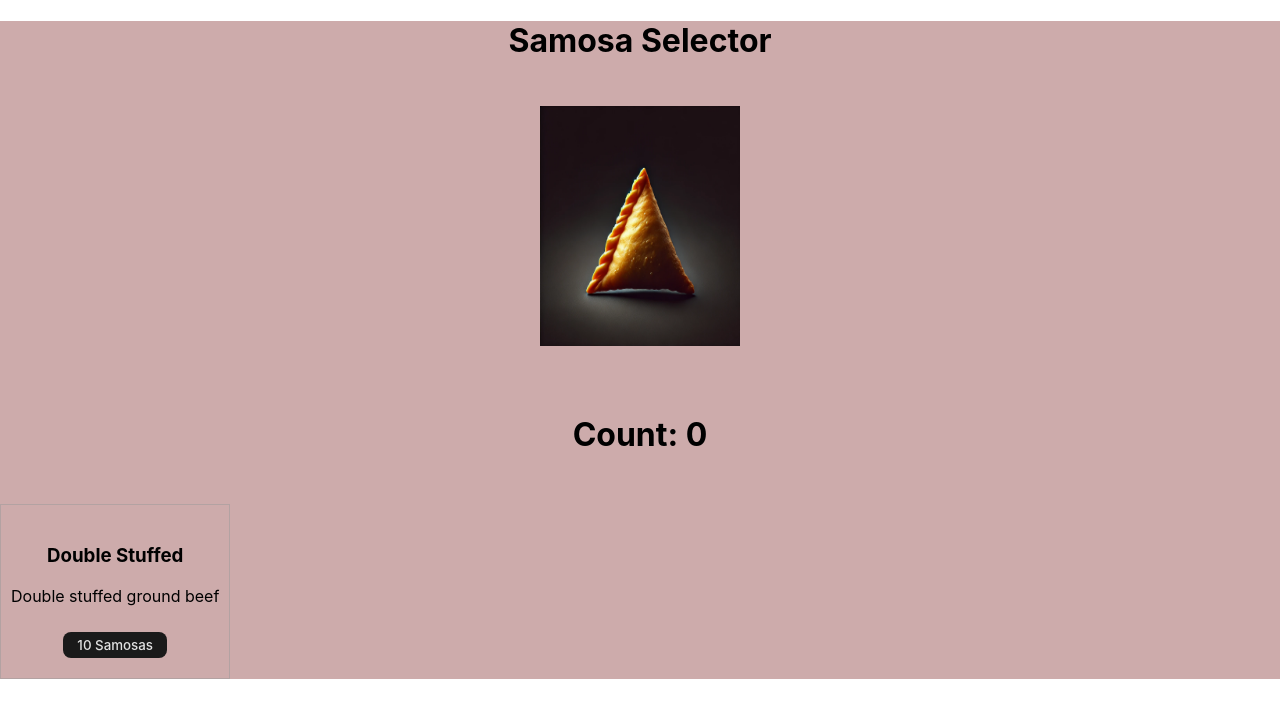
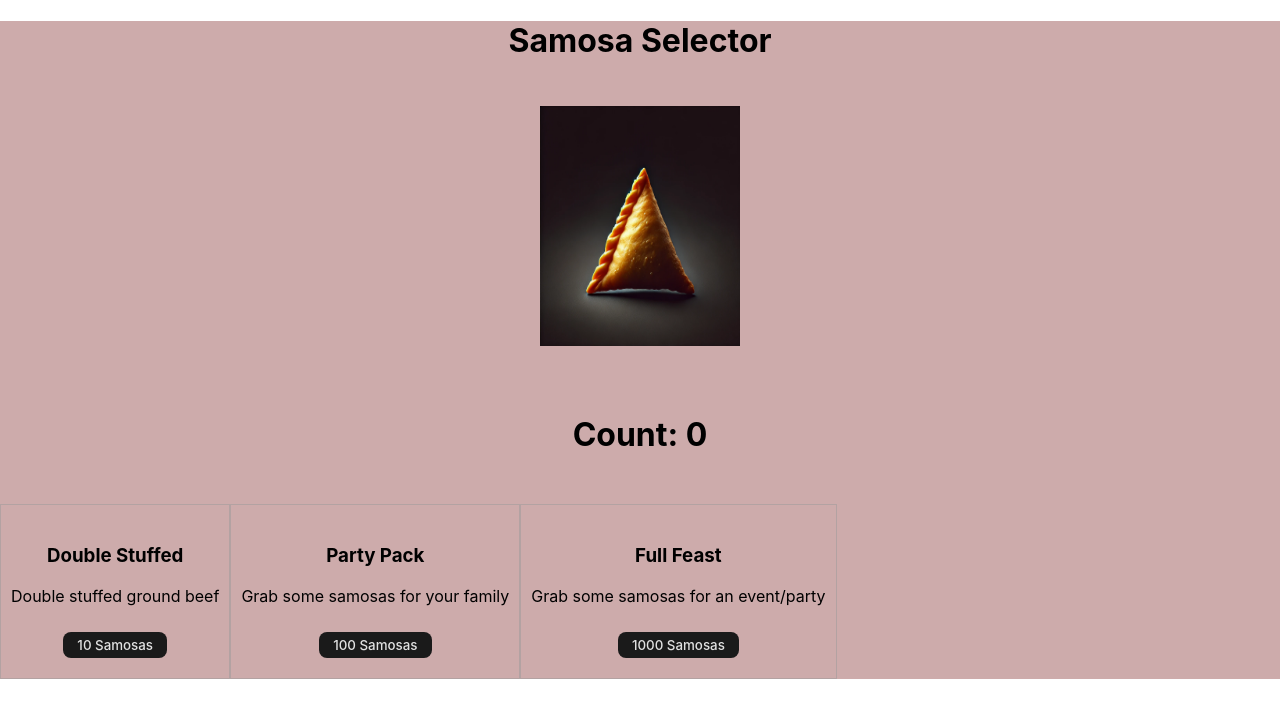
Before and after one commit to srauf24/samosa_selector_1, a React (Create React App) app: page / in a window 1280 px wide. Shown: the top 718 px of the page. Built offline with nearby package versions, Linux system fonts and the light colour scheme.

Commit message:
added double stuff party and feast options

```diff
--- a/src/App.js
+++ b/src/App.js
@@ -7,10 +7,25 @@ function App() {
     const handleSingleClick = () => {
         setCount(count + 1);
     };
-    const handleDoubleClick = () => {
+    const buyDoubleStuffed = () => {
         if (count >= 10)
         {
-            setCount(count + 10);
+            setCount((prevCount) => (prevCount * 2) - 10);
+
+        }
+    };
+    const buyPartyPack = () => {
+        if (count >= 100)
+        {
+                    setCount((prevCount) => (prevCount * 100) - 100);
+
+        }
+    };
+    const buyFullFeastPack = () => {
+        if (count >= 1000)
+        {
+                    setCount((prevCount) => (prevCount * 1000) - 1000);
+
         }
     };
 
@@ -26,12 +41,26 @@ function App() {
             <h1> Count: {count}</h1>
 
 
-        <div className= "Container">
+            <div className="Container">
                 <div className="Upgrade">
                     <h3> Double Stuffed</h3>
                     <p> Double stuffed ground beef</p>
-                <button className = "Button" onClick={handleDoubleClick}>
+                    <button className="Button" onClick={buyDoubleStuffed}>
                         10 Samosas
+                    </button>
+                </div>
+                <div className="Upgrade">
+                    <h3> Party Pack</h3>
+                    <p> Grab some samosas for your family</p>
+                    <button className="Button" onClick={buyPartyPack}>
+                        100 Samosas
+                    </button>
+                </div>
+                <div className="Upgrade">
+                    <h3> Full Feast</h3>
+                    <p> Grab some samosas for an event/party</p>
+                    <button className="Button" onClick={buyFullFeastPack}>
+                        1000 Samosas
                     </button>
                 </div>
 
```
Lines whose indentation alone changed are shown as unchanged.
